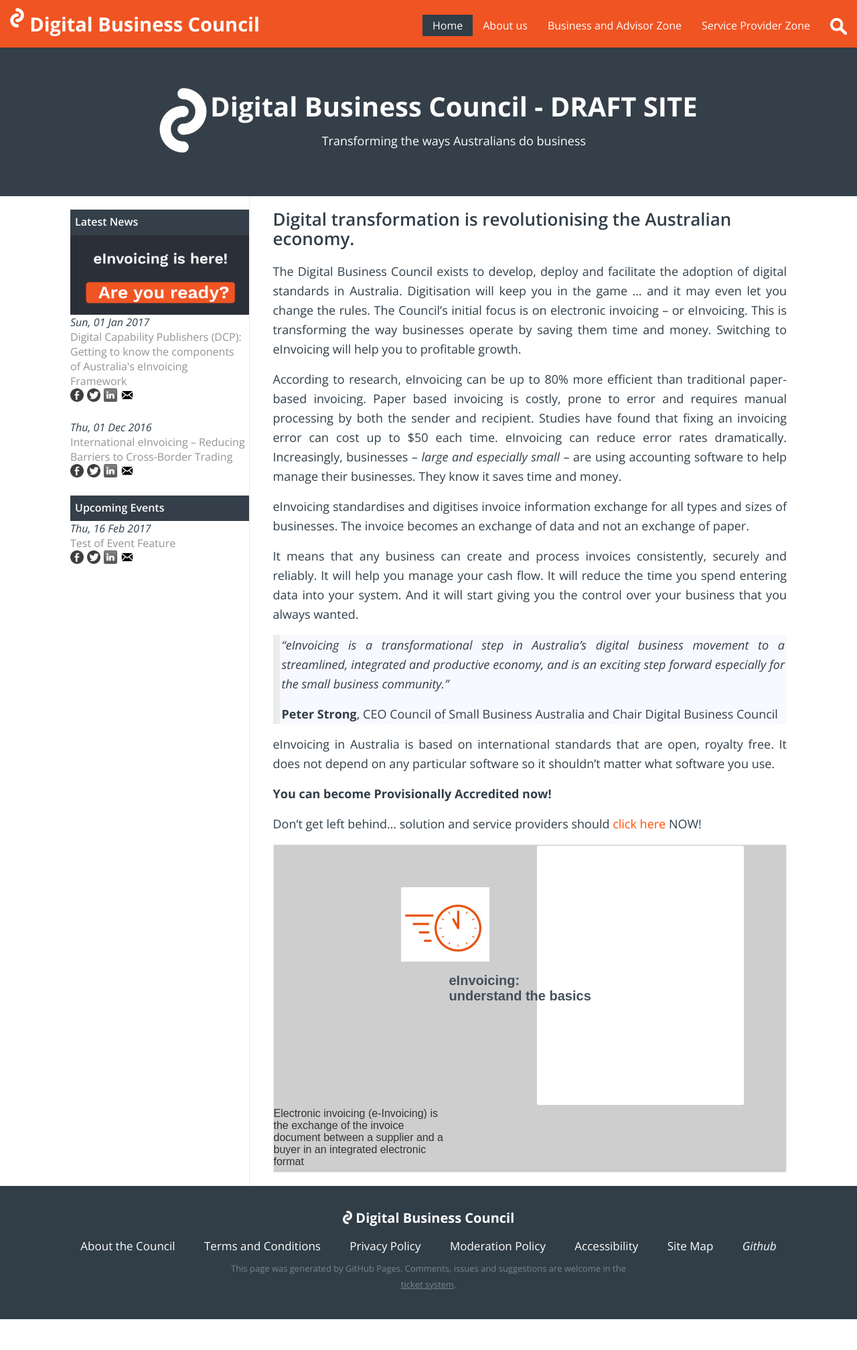
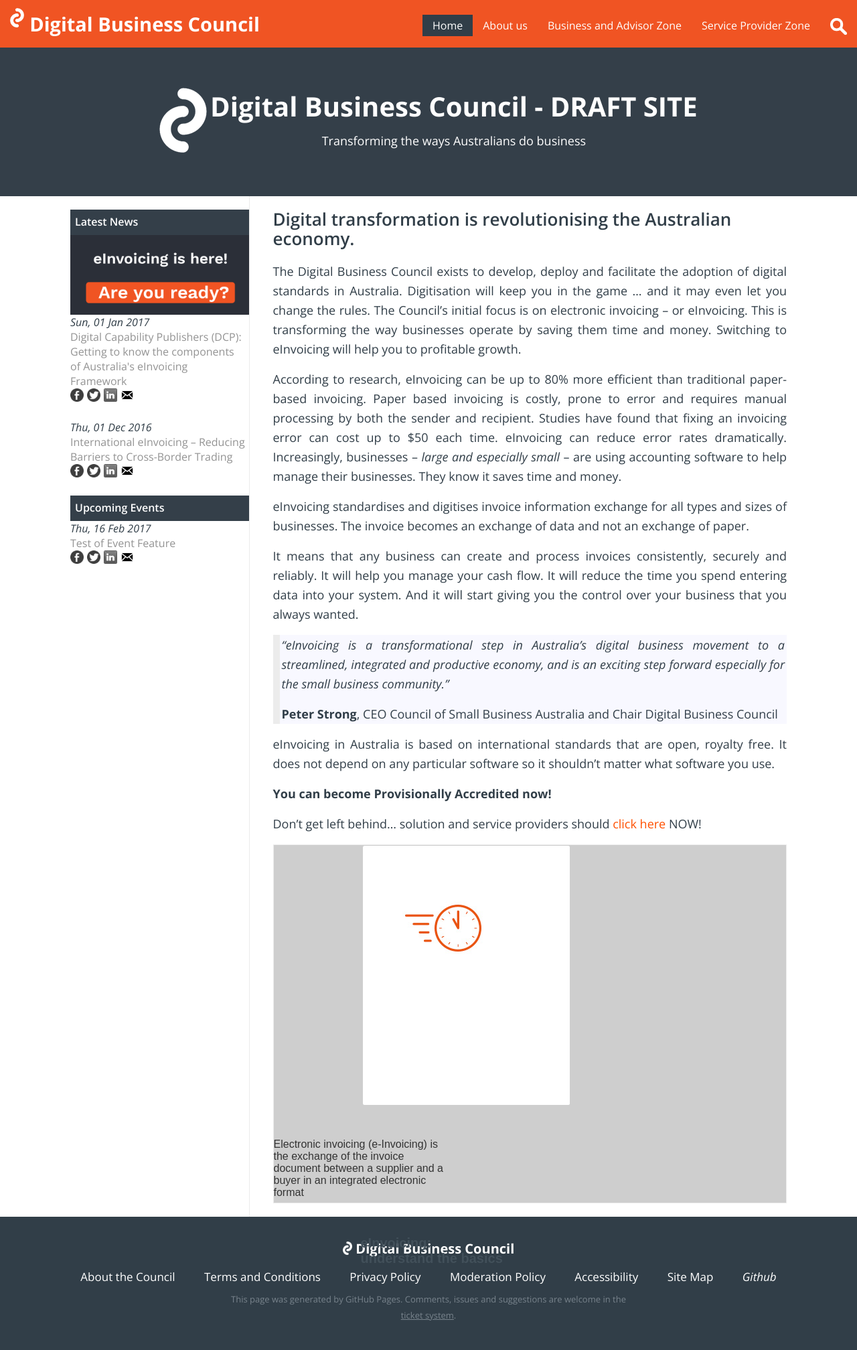
Before and after one commit to Digital-Business-Council/Digital-Business-Council.github.io, a Jekyll site: the page built from index.md, in a window 1280 px wide. Shown: the whole page at 67% size. Built offline with Jekyll 4.4.1, drawn with Linux system fonts in a browser that asks for light colours; our own code applies the rules of GitHub Pages for plain Markdown files; before the commit the page ends 1970 px from its top, so only the background shows below that.

Commit message:
Update _content.scss

```diff
--- a/_sass/_content.scss
+++ b/_sass/_content.scss
@@ -135,21 +135,21 @@
     .cta-frame{
         width: 311px;
         height: 389px;
-	   z-index:1;
+	   z-index:5;
 	position:relative;
     }
 
 	 .cta-header-img {
 		width: 132px;
     		height: 111px;
-		   z-index:3;
+		   z-index:6;
 		 position:relative;
 		 float:left;
 	}
 	.cta-text{
 		width: 260px;
     		height: 96px;
-		 z-index:2;
+		 z-index:6;
 	}
     .cta-header{
                 position: relative;
@@ -164,16 +164,14 @@
 		color: #42505A;
     		text-align: left;
             display: block;
-	    float:left;
-	    z-index:3;
-
+	    z-index:6;
 	}
 
 	.cta-hr {
                 position: relative;
 		width: 260px;
     		height: 1px;
-
+		  z-index:6;
 	}
 
 	.cta-action-prompt{
@@ -187,6 +185,7 @@
         display: block;
         line-height: normal;
             border-width: 0px;
+		  z-index:6;
 	}
 
 	.cta-action-img {
@@ -196,6 +195,7 @@
             display: block;
             line-height: normal;
             border-width: 0px;
+		  z-index:6;
 	}
 
 }
```
